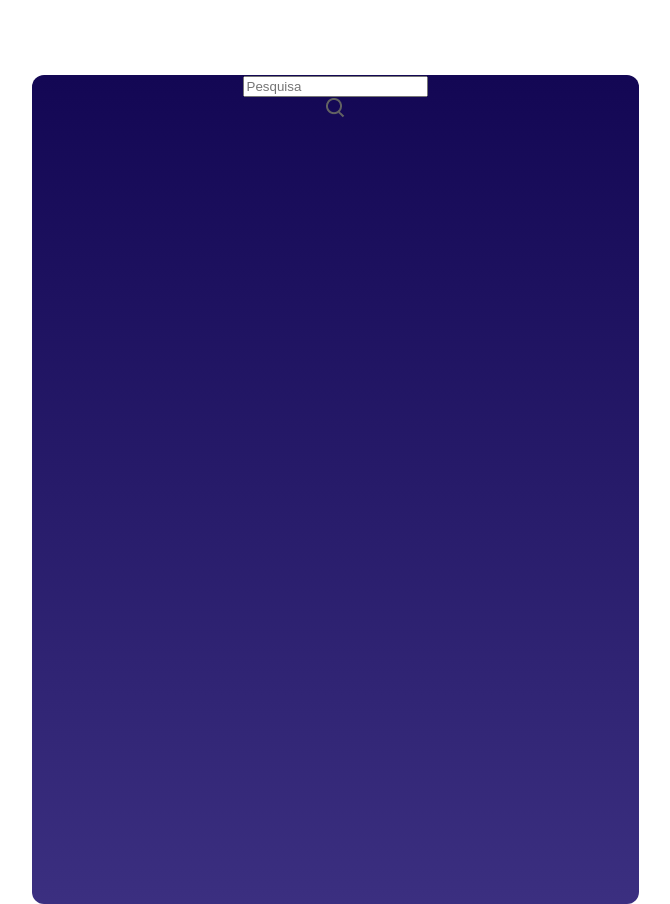
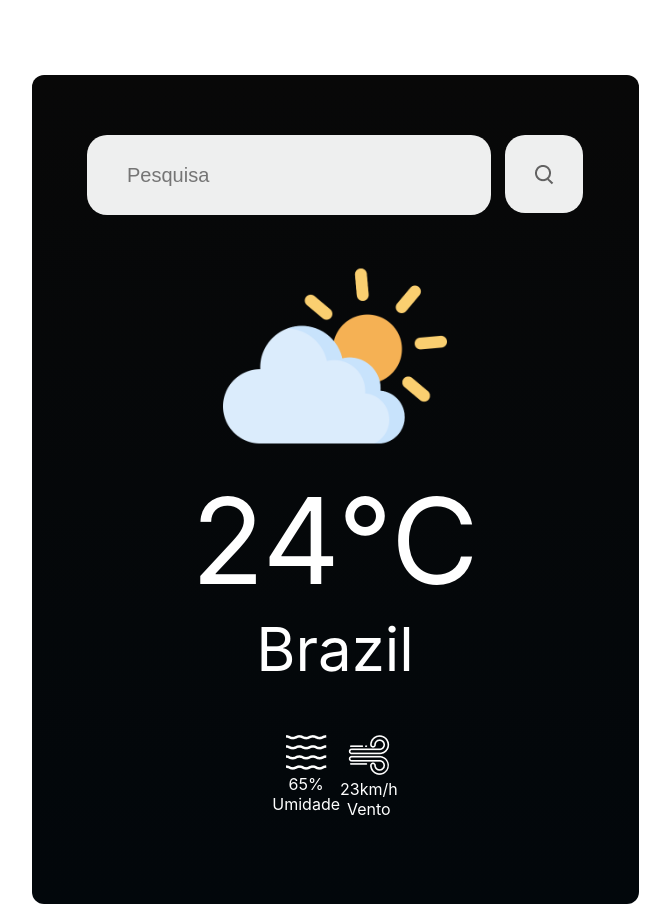
Before and after one commit to mariameir/weather-app-REACT, a React (Create React App) app: page / in a window 1280 px wide. Shown: the whole page, without its empty margins (305-975 px from the left). Built offline with nearby package versions, Linux system fonts and the light colour scheme.

Commit message:
container layout

```diff
--- a/src/Components/WeatherApp/WeatherApp.css
+++ b/src/Components/WeatherApp/WeatherApp.css
@@ -4,5 +4,70 @@
   margin: auto;
   margin-top:75px;
   border-radius: 12px;
-  background-image: linear-gradient(180deg, #130754 0%, #3b2f80 100% );
+  background-image: linear-gradient(180deg, #080808 0%, #02070b 100% );
 }
+
+.top-bar{
+  display: flex;
+  justify-content: center;
+  gap: 14px;
+  padding-top: 60px;
+}
+
+.top-bar input{
+  display: flex;
+  width: 362px;
+  height: 78px;
+  background: #eeefef;
+  border: none;
+  outline: none;
+  border-radius: 20px;
+  padding-left: 40px;
+  color: #626262;
+  font-size: 20px;
+  font-weight: 500;
+}
+
+.search-icon{
+  display: flex;
+  justify-content: center;
+  align-items: center;
+  width: 78px;
+  height: 78px;
+  background-color: #eeefef;
+  border-radius: 20px;
+  cursor: pointer;
+}
+
+.search-icon:hover{
+  background-color: #c7ccd0;
+}
+
+.weather-image{
+  margin-top: 29px;
+  display: flex;
+  justify-content: center;
+}
+
+.weather-temp{
+  display: flex;
+  justify-content: center;
+  color: white;
+  font-size:120px;
+  font-weight: 400;
+}
+
+.weather-location{
+  display: flex;
+  justify-content: center;
+  color: white;
+  font-size: 60px;
+  font-weight: 400;
+}
+
+.data-container{
+  margin-top: 50px;
+  color: white;
+  display: flex;
+  justify-content: center;
+}
--- a/src/Components/WeatherApp/WeatherApp.jsx
+++ b/src/Components/WeatherApp/WeatherApp.jsx
@@ -1,26 +1,52 @@
-import React from 'react'
-import './WeatherApp.css'
+import React from "react";
+import "./WeatherApp.css";
 
-import clear from '../Assets/clear.png'
-import cloud from '../Assets/cloud.png'
-import drizzle from '../Assets/drizzle.png'
-import humidity from '../Assets/clear.png'
-import rain from '../Assets/rain.png'
-import search from '../Assets/search.png'
-import snow from '../Assets/snow.png'
-import wind from '../Assets/wind.png'
+import clear from "../Assets/clear.png";
+import cloud from "../Assets/cloud.png";
+import drizzle from "../Assets/drizzle.png";
+import humidity from "../Assets/humidity.png";
+import rain from "../Assets/rain.png";
+import search from "../Assets/search.png";
+import snow from "../Assets/snow.png";
+import wind from "../Assets/wind.png";
 
 const WeatherApp = () => {
   return (
     <div className="container">
       <div className="top-bar">
-        <input type="text" className="cityInput" placeholder='Pesquisa' />
-        <div className='search-icon'>
-            <img src={search} alt="" />
+        <input type="text" className="cityInput" placeholder="Pesquisa" />
+        <div className="search-icon">
+          <img src={search} alt="" />
         </div>
       </div>
+      <div className="weather-image">
+        <img src={cloud} alt="" />
+      </div>
+      <div className="weather-temp">24°C</div>
+      <div className="weather-location">Brazil</div>
+      <div className="data-container">
+
+        <div className="element">
+          <img src={humidity} alt="" className="icon" />
+          <div className="data">
+            <div className="humidity-percent">65%</div>
+            <div className="text">Umidade</div>
+          </div>
+        </div>
+
+        <div className="element">
+          <img src={wind} alt="" className="icon" />
+          <div className="data">
+            <div className="humidity-percent">23km/h</div>
+            <div className="text">Vento</div>
+          </div>
+        </div>
+
+
+      </div>
     </div>
-  )
-}
 
-export default WeatherApp
+);
+};
+
+export default WeatherApp;
```
